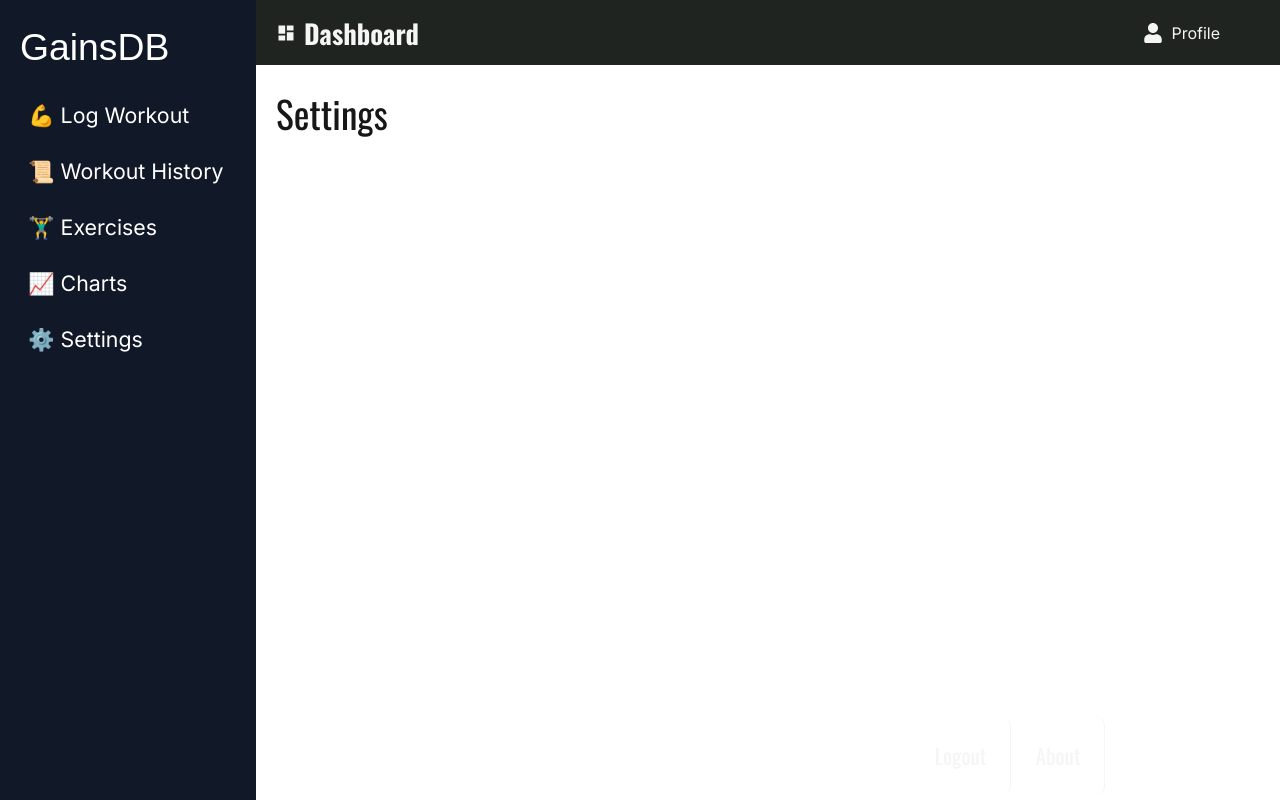
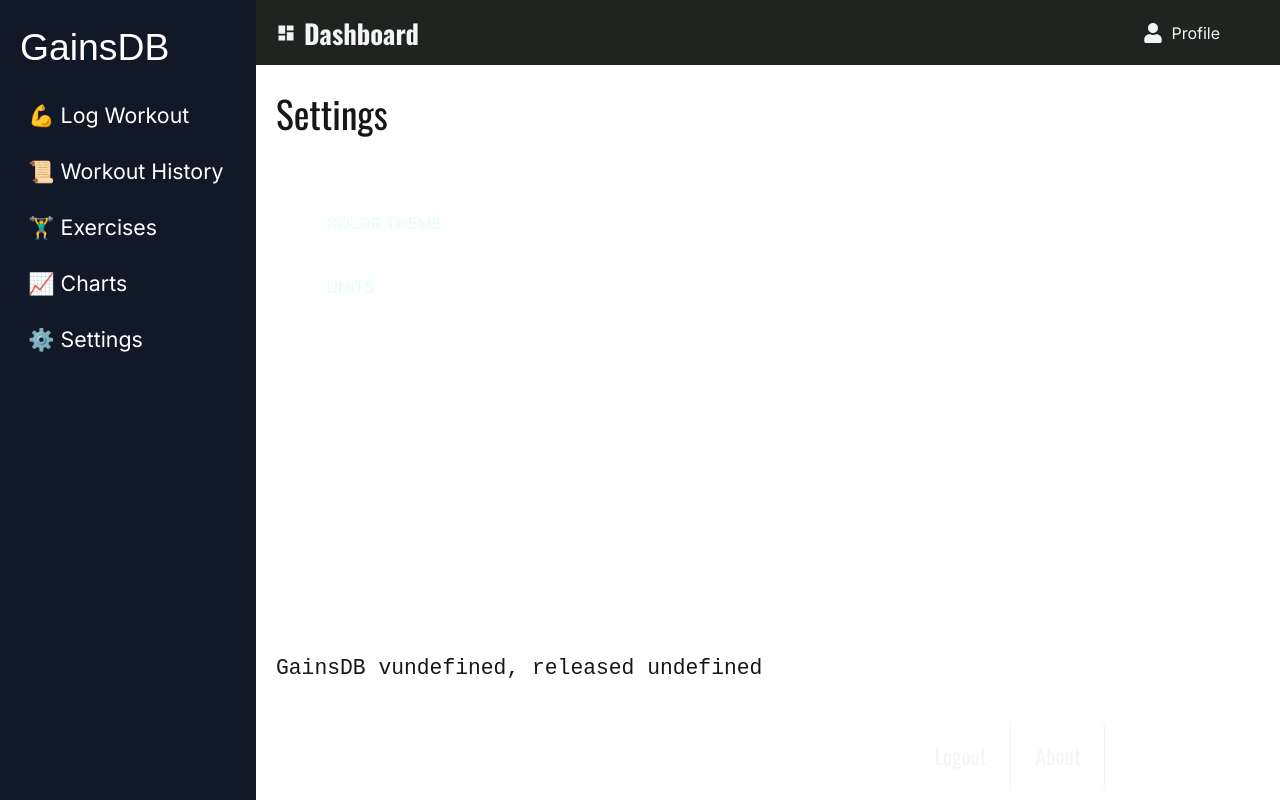
Before and after one commit to abstractsins/GainsDB, a Next.js app in the folder gym-progress-frontend/: page /dashboard/settings in a window 1280 px wide. Built offline with nearby package versions, Linux system fonts and the light colour scheme; no server answers; sample sign-in values are in the browser's storage; a web font is replaced by a local one.

Commit message:
basic settings and profile pages

```diff
--- a/gym-progress-frontend/app/dashboard/profile/page.tsx
+++ b/gym-progress-frontend/app/dashboard/profile/page.tsx
@@ -13,6 +13,7 @@ export default function Profile() {
     const { data: session, status } = useSession();
     const [error, setError] = useState<string | null>(null);
     const [customUsername, setCustomName] = useState<string | undefined>(undefined);
+    const [joinedDate, setJoinedDate] = useState<string|undefined>(undefined);
     const [loading, setLoading] = useState(true);
     const router = useRouter();
 
@@ -49,6 +50,7 @@ export default function Profile() {
             const profileData = await res.json();
             console.log(profileData)
             setCustomName(profileData[0]['custom_name']);
+            setJoinedDate(profileData[0]['created_on'].split('T')[0]);
 
         } catch (err: unknown) {
             console.log(err);
@@ -74,6 +76,14 @@ export default function Profile() {
                     <h2 className="greeting">Hi, {customUsername ? customUsername : username}!</h2>
                 </div>
 
+                <div className="joined">
+                    <p className="joined">Joined: {joinedDate}</p>
+                </div>
+
+                <div className="username">
+                    <p className="username">username: {username}</p>
+                </div>
+
             </div>
 
         </div>
--- a/gym-progress-frontend/app/dashboard/settings/page.tsx
+++ b/gym-progress-frontend/app/dashboard/settings/page.tsx
@@ -1,7 +1,35 @@
 export default function Settings() {
+
+    const version = process.env.VERSION;
+    const releaseDate = process.env.RELEASE_DATE;
+
     return (
         <div id="settings-page">
-            <h1 className="page-header">Settings</h1>
+            <div className="header-container">
+                <h1 className="page-header">Settings</h1>
+            </div>
+
+            <div className="settings-body">
+
+                <div className="settings-module" id="theme-module">
+                    <div className="settings-module-header">
+                        <h2>Color Theme</h2>
+                    </div>
+                </div>
+
+                <div className="settings-module" id="units-module">
+                    <div className="settings-module-header">
+                        <h2>units</h2>
+                    </div>
+                </div>
+
+            </div>
+
+            <div className="settings-footer">
+                <div className="app-signature">
+                    <span className="app-signature">{`GainsDB v${version}, released ${releaseDate}`}</span>
+                </div>
+            </div>
         </div>
     )
 }
--- a/gym-progress-frontend/app/globals.css
+++ b/gym-progress-frontend/app/globals.css
@@ -871,7 +871,7 @@ div.workout-card-glance-body ul {
   justify-content: flex-start;
   flex-wrap: wrap;
   /* height: 100%; */
-  height: fit-content;
+  height: 100%;
   margin: 2px;
 }
 
@@ -884,10 +884,10 @@ div.workout-card-glance-body ul li {
 .glance-exe {
   display: flex;
   flex-wrap: wrap;
-  width: 150px;
+  width: 152px;
   border-radius: 5px;
   font-size: 16px;
-  height: 85px;
+  height: 89px;
   padding: 5px 10px;
   cursor: pointer;
   border: 2px solid transparent;
@@ -1412,6 +1412,49 @@ div.about-section-skeleton {
 
 
 
+
+
+
+
+
+
+/** SETTINGS */
+#settings-page {
+  display: flex;
+  flex-direction: column;
+  min-height: 80vh;
+  position: relative;
+}
+
+div.settings-body {
+  display: flex;
+  flex-direction: column;
+  flex: 1;
+  padding: 50px;
+}
+
+div.settings-module {
+  margin: 20px 0;
+}
+
+div.settings-footer {
+  display: flex;
+  margin-top: auto;
+}
+
+div.settings-module-header h2 {
+  text-transform: uppercase;
+  color: lightcyan;
+}
+
+span.app-signature {
+  font-size: 16pt;
+  font-family: monospace;
+}
+
+
+
+
 /*
 html {
   overflow-y: scroll;
```
Also changed, not shown: 2 other files (tests, documents, lock files or other folders).
